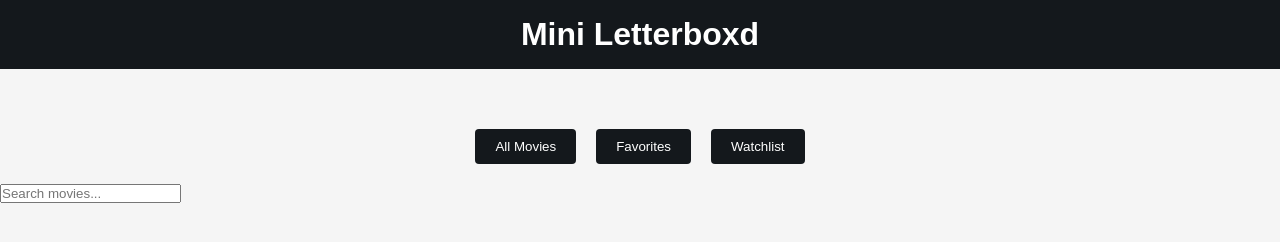
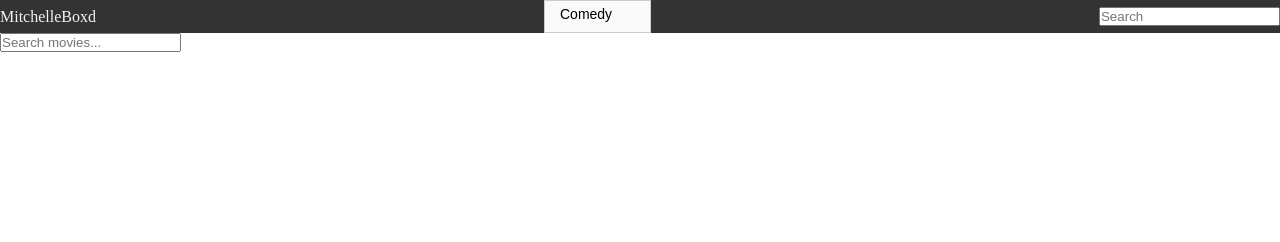
Before and after one commit to agent19music/CAT2-Movies, a plain HTML site: page movies.html in a window 1280 px wide. Drawn offline with Linux system fonts and the light colour scheme; no server answers.

Commit message:
new changes

```diff
--- a/movies.css
+++ b/movies.css
@@ -32,8 +32,8 @@
 }
 select{
     appearance: none;
-    padding: 10px 40px 10px 15px;
-    font-size: 16px;
+    padding: 5px 30px 10px 15px;
+    font-size: 14px;
     background-color: #f9f9f9;
     border: 1px solid #ccc;
     cursor: pointer;
--- a/movies.html
+++ b/movies.html
@@ -3,80 +3,42 @@
 <head>
     <meta charset="UTF-8">
     <meta name="viewport" content="width=device-width, initial-scale=1.0">
-    <title>Mini Letterboxd</title>
-    <style>
-        * {
-            margin: 0;
-            padding: 0;
-            box-sizing: border-box;
-            font-family: 'Arial', sans-serif;
-        }
-
-        body {
-            background-color: #f5f5f5;
-        }
-
-        .header {
-            background-color: #14181c;
-            color: white;
-            padding: 1rem;
-            text-align: center;
-        }
-
-        .search-container {
-            padding: 20px;
-            text-align: center;
-        }
-
-        input[type="text"] {
-            width: 300px;
-            padding: 10px;
-            border: 1px solid #ddd;
-            border-radius: 4px;
-            font-size: 16px;
-        }
-
-        .tabs {
-            display: flex;
-            justify-content: center;
-            gap: 20px;
-            padding: 20px;
-        }
-
-        .tab-btn {
-            padding: 10px 20px;
-            border: none;
-            background-color: #14181c;
-            color: white;
-            border-radius: 4px;
-            cursor: pointer;
-            transition: background-color 0.3s;
-        }
-
-        .tab-btn:hover {
-            background-color: #2c3440;
-        }
-    </style>
+    <title>MitchelleBoxd</title>
+    <link rel="stylesheet" href="movies.css">
 </head>
 <body>
-    <header class="header">
-        <h1>Mini Letterboxd</h1>
-    </header>
+    <nav>
+        <div class="navbar">
+            <div>MitchelleBoxd</div>
+            <div>
+              <select name="genres" id="">
+                <!-- <label for="genre">Genre:</label> -->
+                <option value="comedy">Comedy</option>
+                <option value="romance">Romance</option>
+                <option value="horror">Thriller</option>
+                <option value="Drama">Drama</option>
 
-    <div class="search-container">
-        <!-- Search input will be inserted here by JS -->
+              </select>
+            </div>
+            <div>
+                <form action="#">
+                    <input type="text" placeholder="Search" name="" id="">
+                </form>
+            </div>
+
+
+        </div>
+
+    </nav>
+    <div>
+        <ul class="list"></ul>
     </div>
 
-    <div class="tabs">
-        <button class="tab-btn" onclick="showAllMovies()">All Movies</button>
-        <button class="tab-btn" onclick="showFavorites()">Favorites</button>
-        <button class="tab-btn" onclick="showWatchlist()">Watchlist</button>
-    </div>
 
-    <!-- Movie grid container -->
-    <div id="list" class="movie-grid"></div>
 
-    <!-- Add this before closing body tag -->
+
+
+
     <script src="movies.js"></script>
 </body>
 </html>
```
